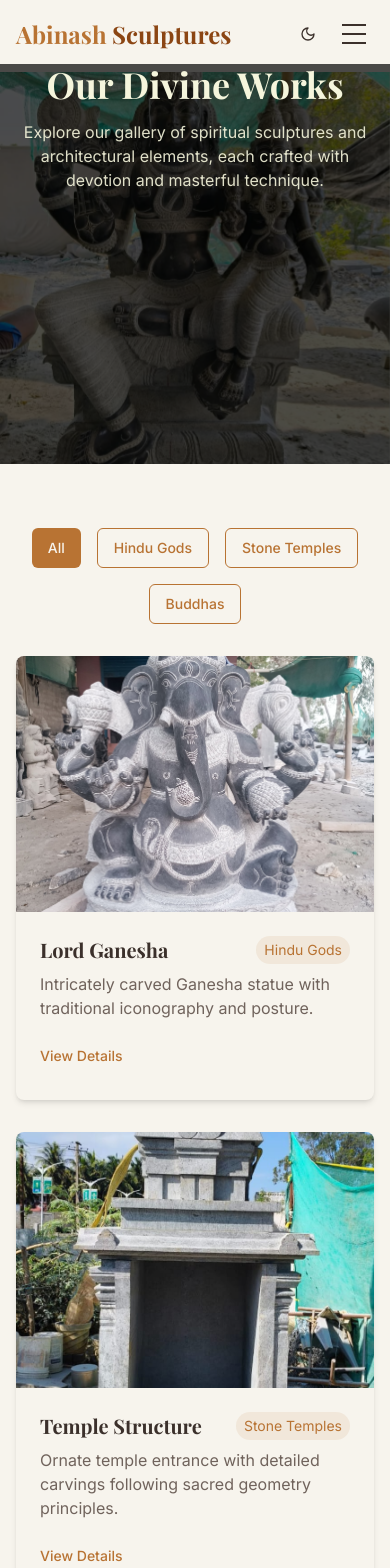
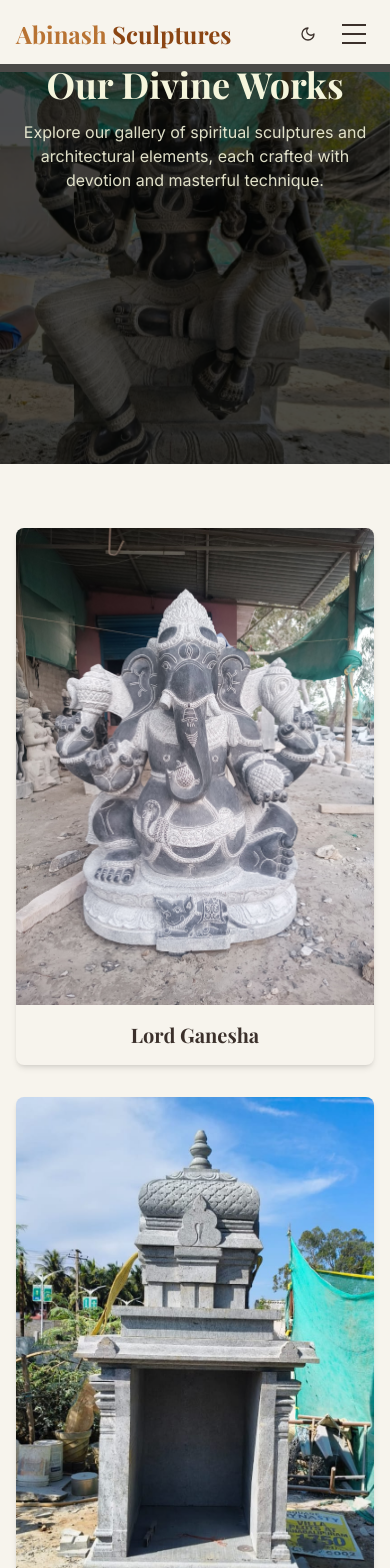
Before and after one commit to techywithabi/abinash-sculptures-divine-gallery, a React (Vite) app: page /works in a window 390 px wide. Shown: the top 1568 px of the page. Built offline with nearby package versions, Linux system fonts and the light colour scheme.

Commit message:
Fix: Works page and mobile menu improvements
- Removed work descriptions and added full image size display.
- Removed category display from the works page.
- Fixed mobile menu scrolling and close button issues.

```diff
--- a/src/components/Navbar.tsx
+++ b/src/components/Navbar.tsx
@@ -1,8 +1,9 @@
 
 import { useState, useEffect } from "react";
-import { Link } from "react-router-dom";
+import { Link, useLocation } from "react-router-dom";
 import ThemeToggle from "./ThemeToggle";
 import { cn } from "../lib/utils";
+import { X } from "lucide-react";
 
 const navLinks = [
   { name: "Home", path: "/" },
@@ -18,6 +19,25 @@ const navLinks = [
 export default function Navbar() {
   const [isOpen, setIsOpen] = useState(false);
   const [scrolled, setScrolled] = useState(false);
+  const location = useLocation();
+
+  // Control body scroll when menu is open
+  useEffect(() => {
+    if (isOpen) {
+      document.body.style.overflow = "hidden";
+    } else {
+      document.body.style.overflow = "";
+    }
+
+    return () => {
+      document.body.style.overflow = "";
+    };
+  }, [isOpen]);
+
+  // Close mobile menu when route changes
+  useEffect(() => {
+    setIsOpen(false);
+  }, [location]);
 
   useEffect(() => {
     const handleScroll = () => {
@@ -103,6 +123,14 @@ export default function Navbar() {
         )}
       >
         <div className="flex flex-col h-full justify-center items-center gap-6 p-4">
+          <button
+            onClick={() => setIsOpen(false)}
+            className="absolute top-4 right-4 p-2 rounded-md focus:outline-none"
+            aria-label="Close menu"
+          >
+            <X size={24} className="text-foreground" />
+          </button>
+
           {navLinks.map((link) => (
             <Link
               key={link.name}
--- a/src/pages/Works.tsx
+++ b/src/pages/Works.tsx
@@ -13,62 +13,37 @@ const portfolioItems = [
   {
     id: 1,
     title: "Lord Ganesha",
-    category: "Hindu Gods",
     image: "public/lovable-uploads/7060ef89-5cc5-4a1a-a301-1683d3446f7a.png",
-    description: "Intricately carved Ganesha statue with traditional iconography and posture."
   },
   {
     id: 2,
     title: "Temple Structure",
-    category: "Stone Temples",
     image: "public/lovable-uploads/1808cfbc-178b-4cca-9ec7-8bef88cb69dd.png",
-    description: "Ornate temple entrance with detailed carvings following sacred geometry principles."
   },
   {
     id: 3,
     title: "Meditating Buddha",
-    category: "Buddhas",
     image: "public/lovable-uploads/86cb314e-a1a7-49fc-a513-e2fdd3d41bf8.png",
-    description: "Serene Buddha statue in meditation pose, radiating peace and tranquility."
   },
   {
     id: 4,
     title: "Goddess Mariamman",
-    category: "Hindu Gods",
     image: "public/lovable-uploads/8c53f04a-1e32-4a72-9267-97b36cf888d5.png",
-    description: "Beautiful black stone sculpture of Goddess adorned with traditional attire."
   },
   {
     id: 5,
     title: "Standing Buddha",
-    category: "Buddhas",
     image: "public/lovable-uploads/a40e6766-b363-4d69-901c-f152d75e8a65.png",
-    description: "Elegant standing Buddha sculpture with Abhaya Mudra, symbolizing protection and fearlessness."
   },
   {
     id: 6,
     title: "Lord Shiva and Parvati",
-    category: "Hindu Gods",
     image: "public/lovable-uploads/43539b7e-0525-477c-b6d8-c15967a962f7.png",
-    description: "Divine couple Shiva and Parvati sculpture, symbolizing cosmic balance and eternal love."
   }
 ];
 
-const categories = ["All", "Hindu Gods", "Stone Temples", "Buddhas"];
-
 const Works = () => {
-  const [filter, setFilter] = useState("All");
   const [items, setItems] = useState(portfolioItems);
-
-  // Filter items based on selected category
-  useEffect(() => {
-    if (filter === "All") {
-      setItems(portfolioItems);
-    } else {
-      const filtered = portfolioItems.filter(item => item.category === filter);
-      setItems(filtered);
-    }
-  }, [filter]);
 
   return (
     <div className="min-h-screen flex flex-col">
@@ -92,30 +67,8 @@ const Works = () => {
         </div>
       </ParallaxSection>
 
-      {/* Portfolio Filter */}
-      <section className="pt-16 pb-8">
-        <div className="container mx-auto px-4">
-          <div className="flex flex-wrap justify-center gap-4">
-            {categories.map((category) => (
-              <Button
-                key={category}
-                variant={filter === category ? "default" : "outline"}
-                className={cn(
-                  filter === category
-                    ? "bg-divine-copper hover:bg-divine-copper/90"
-                    : "border-divine-copper text-divine-copper hover:bg-divine-copper/10"
-                )}
-                onClick={() => setFilter(category)}
-              >
-                {category}
-              </Button>
-            ))}
-          </div>
-        </div>
-      </section>
-
       {/* Portfolio Grid */}
-      <section className="pb-16 md:pb-24">
+      <section className="py-16 md:py-24">
         <div className="container mx-auto px-4">
           <div className="grid grid-cols-1 md:grid-cols-2 lg:grid-cols-3 gap-8">
             {items.map((item) => (
@@ -125,7 +78,7 @@ const Works = () => {
 
           {items.length === 0 && (
             <div className="text-center py-12">
-              <p className="text-muted-foreground">No items found in this category.</p>
+              <p className="text-muted-foreground">No items found.</p>
             </div>
           )}
         </div>
@@ -204,25 +157,13 @@ const PortfolioItem = ({ item }: { item: typeof portfolioItems[0] }) => {
         transitionDelay: `${Math.random() * 0.3}s`
       }}
     >
-      <div className="relative h-64 overflow-hidden">
-        <div
-          className="absolute inset-0 bg-cover bg-center transform transition-transform duration-700 hover:scale-110"
-          style={{ backgroundImage: `url(${item.image})` }}
-        />
-      </div>
-      <div className="p-6">
-        <div className="flex justify-between items-start mb-2">
-          <h3 className="text-xl font-bold font-playfair">{item.title}</h3>
-          <span className="text-sm text-divine-copper px-2 py-1 bg-divine-copper/10 rounded-full">
-            {item.category}
-          </span>
-        </div>
-        <p className="text-muted-foreground mb-4">{item.description}</p>
-        <div className="mt-4 flex justify-between items-center">
-          <Button variant="link" className="text-divine-copper p-0">
-            View Details
-          </Button>
-        </div>
+      <img
+        src={item.image}
+        alt={item.title}
+        className="w-full h-auto object-cover"
+      />
+      <div className="p-4">
+        <h3 className="text-xl font-bold font-playfair text-center">{item.title}</h3>
       </div>
     </div>
   );
```
